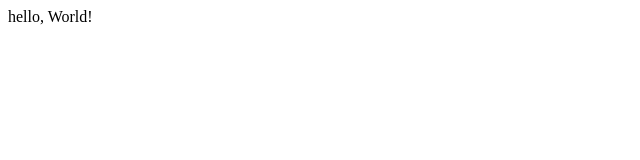
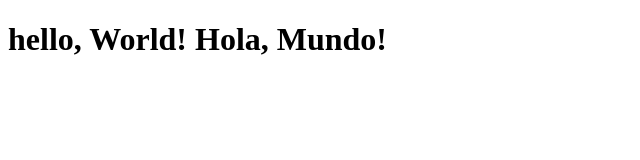
Before and after one commit to Aranzazu0611/hello-world, a plain HTML site: page index.html in a window 1280 px wide. Shown: the whole page, without its empty margins (0-640 px from the left). Drawn offline with Linux system fonts and the light colour scheme.

Commit message:
add styles, make app multy lenguage

```diff
--- a/index.html
+++ b/index.html
@@ -5,8 +5,9 @@
     <meta name="viewport" content="width=device-width, initial-scale=1.0">
     <meta http-equiv="X-UA-Compatible" content="ie=edge">
     <title>Document</title>
+    <link rel="stylesheet" href="style.css">
 </head>
 <body>
-    hello, World!
+    <h1>hello, World! Hola, Mundo!</h1>
 </body>
 </html>
```
